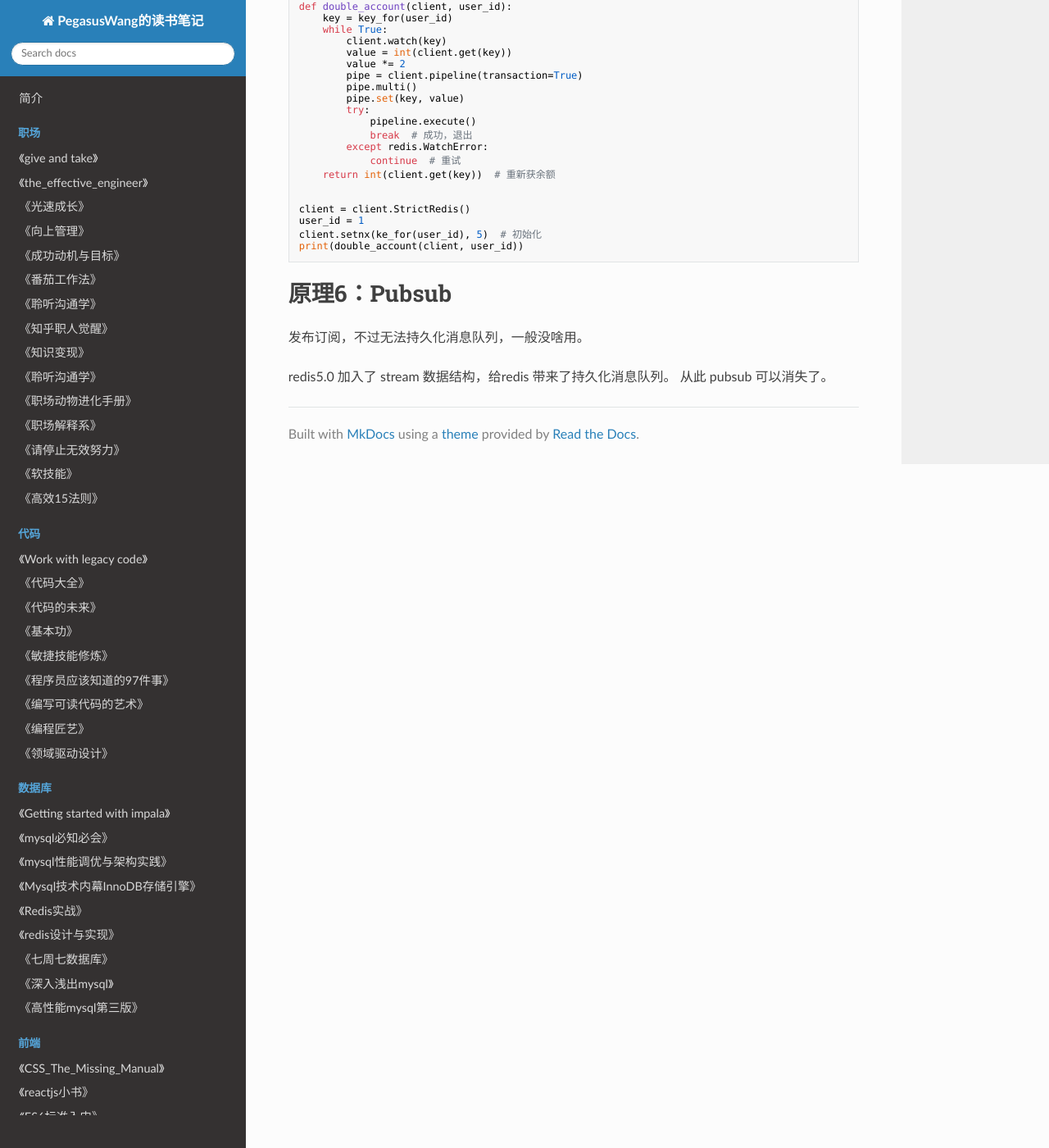
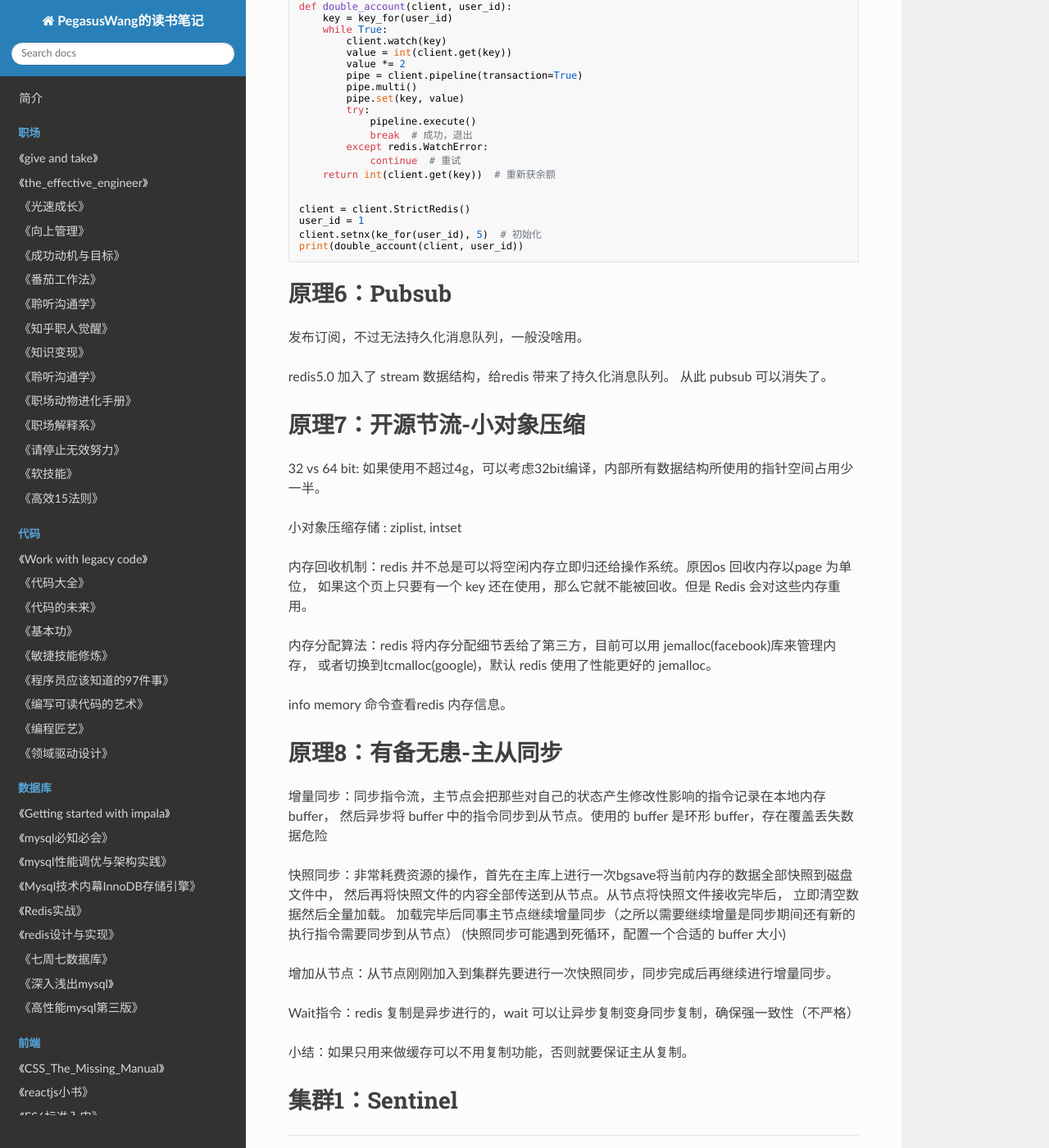
Before and after one commit to PegasusWang/booknotes, an MkDocs documentation site: the page built from docs/database/redis深度历险核心原理和应用实践.md, in a window 1280 px wide and 1400 px high, scrolled down 7679 px. Shown: the whole window at 82% size. Built offline with MkDocs 1.6.1, drawn with Linux system fonts in a browser that asks for light colours; nearby versions of some CDN libraries; old or Windows-style settings are respelled for this version of MkDocs.

Commit message:
redis对象压缩；主从同步方式

```diff
--- a/docs/database/redis深度历险核心原理和应用实践.md
+++ b/docs/database/redis深度历险核心原理和应用实践.md
@@ -389,3 +389,41 @@ print(double_account(client, user_id))
 
 redis5.0 加入了 stream 数据结构，给redis 带来了持久化消息队列。
 从此 pubsub 可以消失了。
+
+
+# 原理7：开源节流-小对象压缩
+
+32 vs 64 bit: 如果使用不超过4g，可以考虑32bit编译，内部所有数据结构所使用的指针空间占用少一半。
+
+小对象压缩存储 : ziplist, intset
+
+
+内存回收机制：redis 并不总是可以将空闲内存立即归还给操作系统。原因os 回收内存以page 为单位，
+如果这个页上只要有一个 key 还在使用，那么它就不能被回收。但是 Redis 会对这些内存重用。
+
+
+内存分配算法：redis 将内存分配细节丢给了第三方，目前可以用 jemalloc(facebook)库来管理内存，
+或者切换到tcmalloc(google)，默认 redis 使用了性能更好的 jemalloc。
+
+info memory 命令查看redis 内存信息。
+
+
+# 原理8：有备无患-主从同步
+
+增量同步：同步指令流，主节点会把那些对自己的状态产生修改性影响的指令记录在本地内存 buffer，
+然后异步将 buffer 中的指令同步到从节点。使用的 buffer 是环形 buffer，存在覆盖丢失数据危险
+
+
+快照同步：非常耗费资源的操作，首先在主库上进行一次bgsave将当前内存的数据全部快照到磁盘文件中，
+然后再将快照文件的内容全部传送到从节点。从节点将快照文件接收完毕后， 立即清空数据然后全量加载。
+加载完毕后同事主节点继续增量同步（之所以需要继续增量是同步期间还有新的执行指令需要同步到从节点）
+(快照同步可能遇到死循环，配置一个合适的 buffer 大小)
+
+增加从节点：从节点刚刚加入到集群先要进行一次快照同步，同步完成后再继续进行增量同步。
+
+Wait指令：redis 复制是异步进行的，wait 可以让异步复制变身同步复制，确保强一致性（不严格）
+
+小结：如果只用来做缓存可以不用复制功能，否则就要保证主从复制。
+
+
+# 集群1：Sentinel
```
